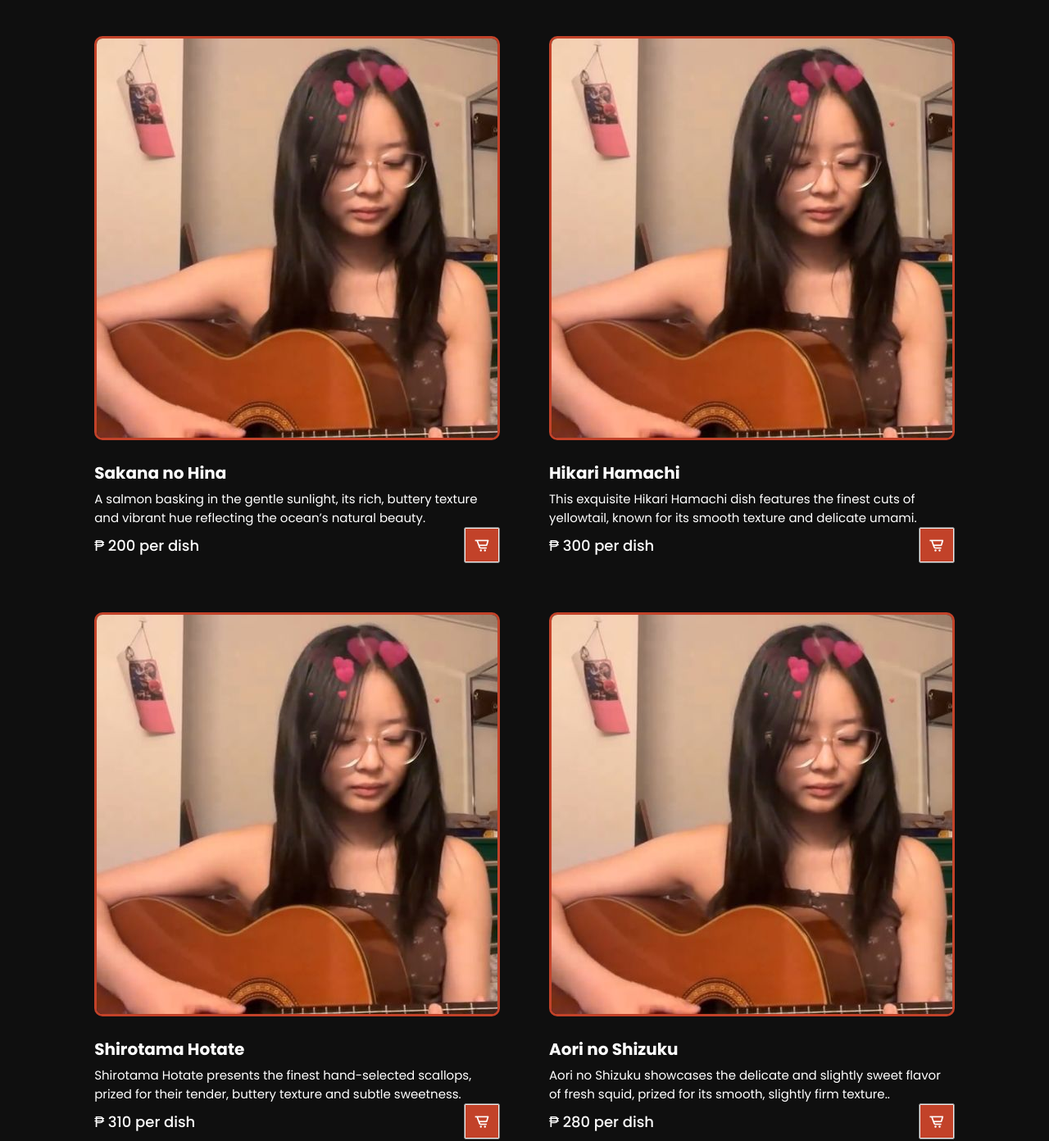
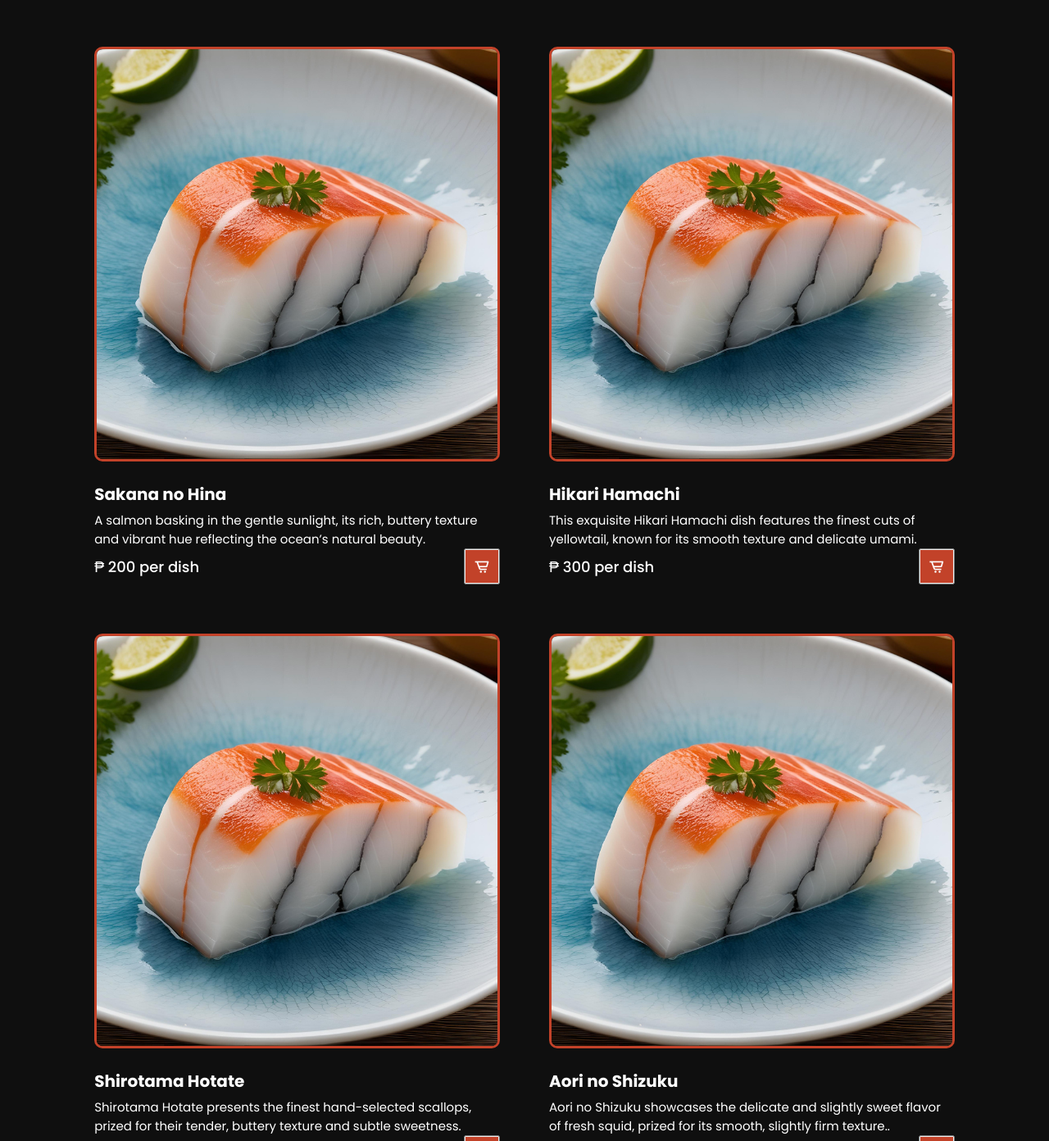
Before and after one commit to jalzoren/HAKOSUSHI, a plain HTML site: page menu.html in a window 1280 px wide. Shown: the part 1408-2800 px from the top of the page at 82% size. Drawn offline with nearby package versions, Linux system fonts and the light colour scheme.

Commit message:
Update menu.html

```diff
--- a/menu.html
+++ b/menu.html
@@ -59,7 +59,7 @@
 
             <div class="product-box">
                 <div class="img-box">
-                    <img src="p.jpg">
+                    <img src="salmon.png">
                 </div>
                 <h2 class="product-title">Meltoro</h2>
                 <p class="product-desc">A luxurious fusion of "melt" and "toro," this dish showcases the exquisite, buttery texture of chūtoro, the prized medium-fatty tuna.</p>
@@ -73,7 +73,7 @@
 
             <div class="product-box">
                 <div class="img-box">
-                    <img src="p.jpg">
+                    <img src="salmon.png">
                 </div>
                 <h2 class="product-title">Mizu Maguro</h2>
                 <p class="product-desc">Each slice is a testament to freshness, delivering a clean, delicate taste that transports you to the heart of the ocean.</p>
@@ -87,7 +87,7 @@
 
             <div class="product-box">
                 <div class="img-box">
-                    <img src="p.jpg">
+                    <img src="salmon.png">
                 </div>
                 <h2 class="product-title">Sakana no Hina</h2>
                 <p class="product-desc">A salmon basking in the gentle sunlight, its rich, buttery texture and vibrant hue reflecting the ocean’s natural beauty.</p>
@@ -101,7 +101,7 @@
 
             <div class="product-box">
                 <div class="img-box">
-                    <img src="p.jpg">
+                    <img src="salmon.png">
                 </div>
                 <h2 class="product-title">Hikari Hamachi</h2>
                 <p class="product-desc">This exquisite Hikari Hamachi dish features the finest cuts of yellowtail, known for its smooth texture and delicate umami. </p>
@@ -115,7 +115,7 @@
 
             <div class="product-box">
                 <div class="img-box">
-                    <img src="p.jpg">
+                    <img src="salmon.png">
                 </div>
                 <h2 class="product-title">Shirotama Hotate</h2>
                 <p class="product-desc">Shirotama Hotate presents the finest hand-selected scallops, prized for their tender, buttery texture and subtle sweetness. </p>
@@ -129,7 +129,7 @@
 
             <div class="product-box">
                 <div class="img-box">
-                    <img src="p.jpg">
+                    <img src="salmon.png">
                 </div>
                 <h2 class="product-title">Aori no Shizuku</h2>
                 <p class="product-desc">Aori no Shizuku showcases the delicate and slightly sweet flavor of fresh squid, prized for its smooth, slightly firm texture..</p>
@@ -156,7 +156,7 @@
 
             <div class="product-box">
                 <div class="img-box">
-                    <img src="p.jpg">
+                    <img src="salmon.png">
                 </div>
                 <h2 class="product-title">Sakana Symphony (魚の交響曲) </h2>
                 <p class="product-desc"> A beautifully curated selection of sushi and sashimi, blending the cuts of fish into a symphony of flavors. </p>
@@ -170,7 +170,7 @@
 
             <div class="product-box">
                 <div class="img-box">
-                    <img src="p.jpg">
+                    <img src="salmon.png">
                 </div>
                 <h2 class="product-title">Sakana Symphony (魚の交響曲) </h2>
                 <p class="product-desc"> A beautifully curated selection of sushi and sashimi, blending the cuts of fish into a symphony of flavors. </p>
@@ -184,7 +184,7 @@
 
             <div class="product-box">
                 <div class="img-box">
-                    <img src="p.jpg">
+                    <img src="salmon.png">
                 </div>
                 <h2 class="product-title">Sakana Symphony (魚の交響曲) </h2>
                 <p class="product-desc"> A beautifully curated selection of sushi and sashimi, blending the cuts of fish into a symphony of flavors. </p>
@@ -198,7 +198,7 @@
 
             <div class="product-box">
                 <div class="img-box">
-                    <img src="p.jpg">
+                    <img src="salmon.png">
                 </div>
                 <h2 class="product-title">Sakana Symphony (魚の交響曲) </h2>
                 <p class="product-desc"> A beautifully curated selection of sushi and sashimi, blending the cuts of fish into a symphony of flavors. </p>
@@ -212,7 +212,7 @@
 
             <div class="product-box">
                 <div class="img-box">
-                    <img src="p.jpg">
+                    <img src="salmon.png">
                 </div>
                 <h2 class="product-title">Sakana Symphony (魚の交響曲) </h2>
                 <p class="product-desc"> A beautifully curated selection of sushi and sashimi, blending the cuts of fish into a symphony of flavors. </p>
@@ -226,7 +226,7 @@
 
             <div class="product-box">
                 <div class="img-box">
-                    <img src="p.jpg">
+                    <img src="salmon.png">
                 </div>
                 <h2 class="product-title">Sakana Symphony (魚の交響曲) </h2>
                 <p class="product-desc"> A beautifully curated selection of sushi and sashimi, blending the cuts of fish into a symphony of flavors. </p>
```
